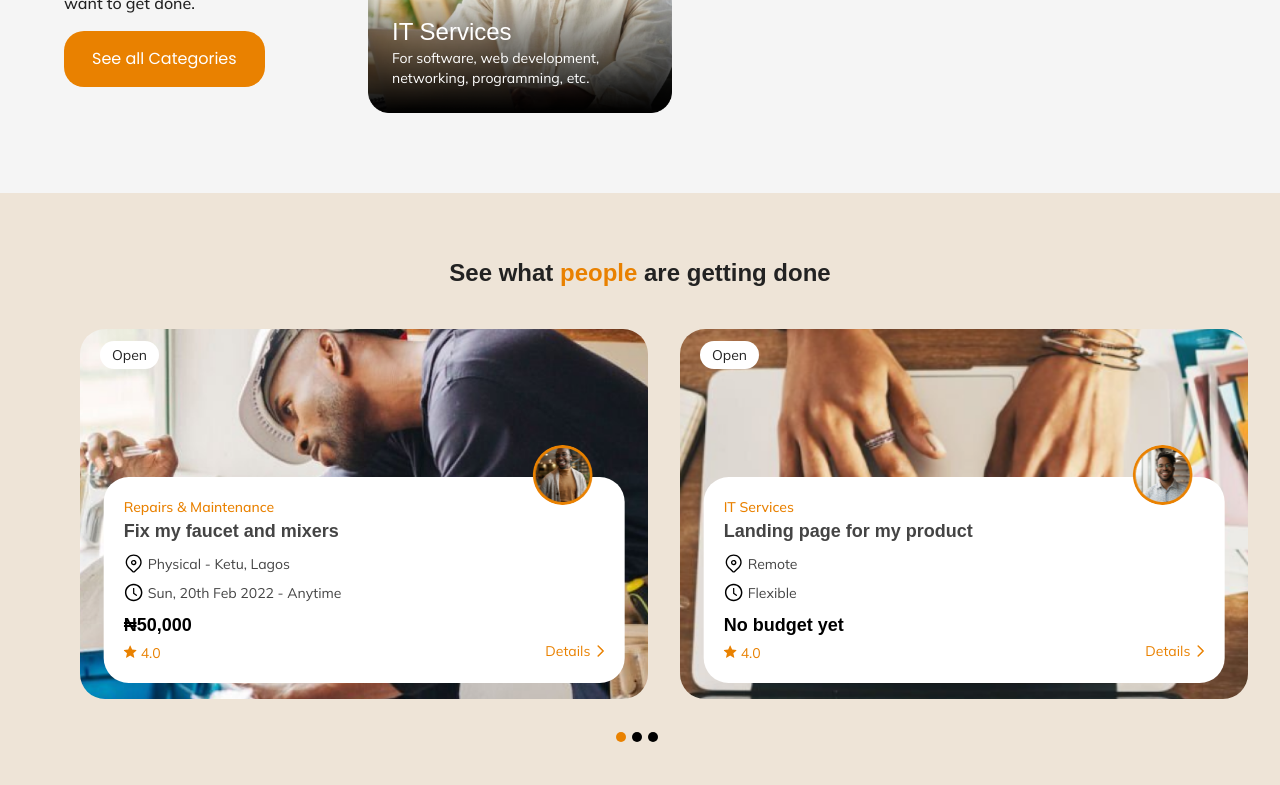
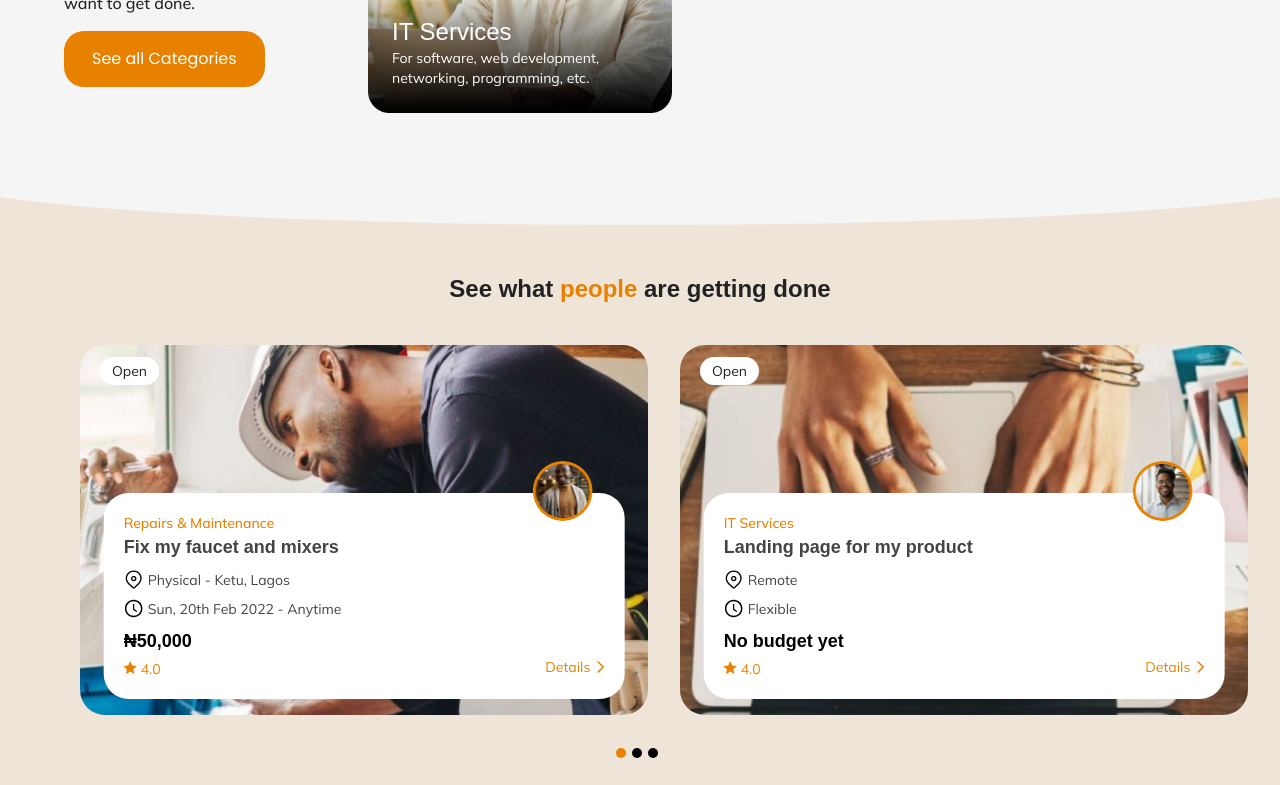
Before and after one commit to JustShuaib/123-test, a React (Vite) app: page / in a window 1280 px wide. Shown: the part 1100-1885 px from the top of the page. Built offline with nearby package versions, Linux system fonts and the light colour scheme; a web font is replaced by a local one.

Commit message:
Added curve to the second slider

```diff
--- a/src/components/FirstSlider.tsx
+++ b/src/components/FirstSlider.tsx
@@ -4,7 +4,6 @@ const FirstSlider = () => {
   // TODO: Don't know how to implement this yet
   return (
     <section
-   style={{borderRadius : '0 0 80% 81% / 0 0 21% 16%'}}
       className="pl-16 pb-20 mt-36 grid items-center grid-cols-4"
     >
       <div className="col-span-1 relative">
--- a/src/components/SecondSlider.tsx
+++ b/src/components/SecondSlider.tsx
@@ -35,7 +35,11 @@ const responsive = {
 const SecondSlider = () => {
   return (
     <>
-      <section className="py-10 bg-light-red">
+      <section className="pb-10 pt-14 relative bg-light-red overflow-x-clip">
+        <div
+          style={{ borderRadius: "0% 0% 100% 100% / 0% 0% 100% 100%" }}
+          className="absolute w-[110%] -top-16 -translate-x-1/2 left-1/2 bg-main-bg h-24"
+        ></div>
         <h3 className="font-bai-jamjuree font-semibold text-center text-2xl text-text mt-6 mb-10">
           See what
           <span className="text-primary"> people </span>
@@ -134,8 +138,16 @@ const SecondSlider = () => {
           </div>
         </div>
         <div className="relative">
-          <img src={slide2} alt="slide2" className="absolute h-[437px] -top-2 w-96" />
-          <img src={half1} alt="half1" className="absolute right-0 top-60 h-96" />
+          <img
+            src={slide2}
+            alt="slide2"
+            className="absolute h-[437px] -top-2 w-96"
+          />
+          <img
+            src={half1}
+            alt="half1"
+            className="absolute right-0 top-60 h-96"
+          />
           <img src={half2} alt="half2" className="absolute right-0 top-0" />
         </div>
       </section>
```
